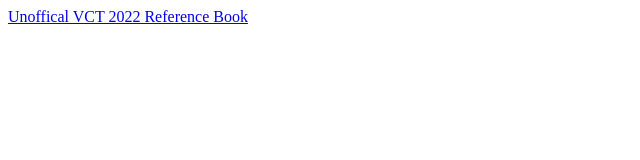
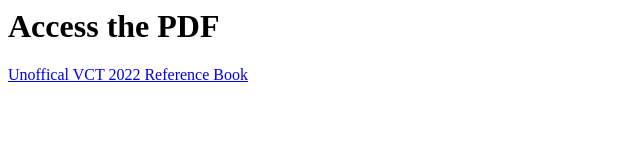
Before and after one commit to jydnvisuals/valreference, a plain HTML site: page index.html in a window 1280 px wide. Shown: the whole page, without its empty margins (0-640 px from the left). Drawn offline with Linux system fonts and the light colour scheme.

Commit message:
update index.html

```diff
--- a/index.html
+++ b/index.html
@@ -1 +1,2 @@
+<h1>Access the PDF</h1>
 <a href="https://jydnvisuals.github.io/valreference/UNOFFICIALVCT2022REFERENCEBOOK.pdf">Unoffical VCT 2022 Reference Book</a>
```
